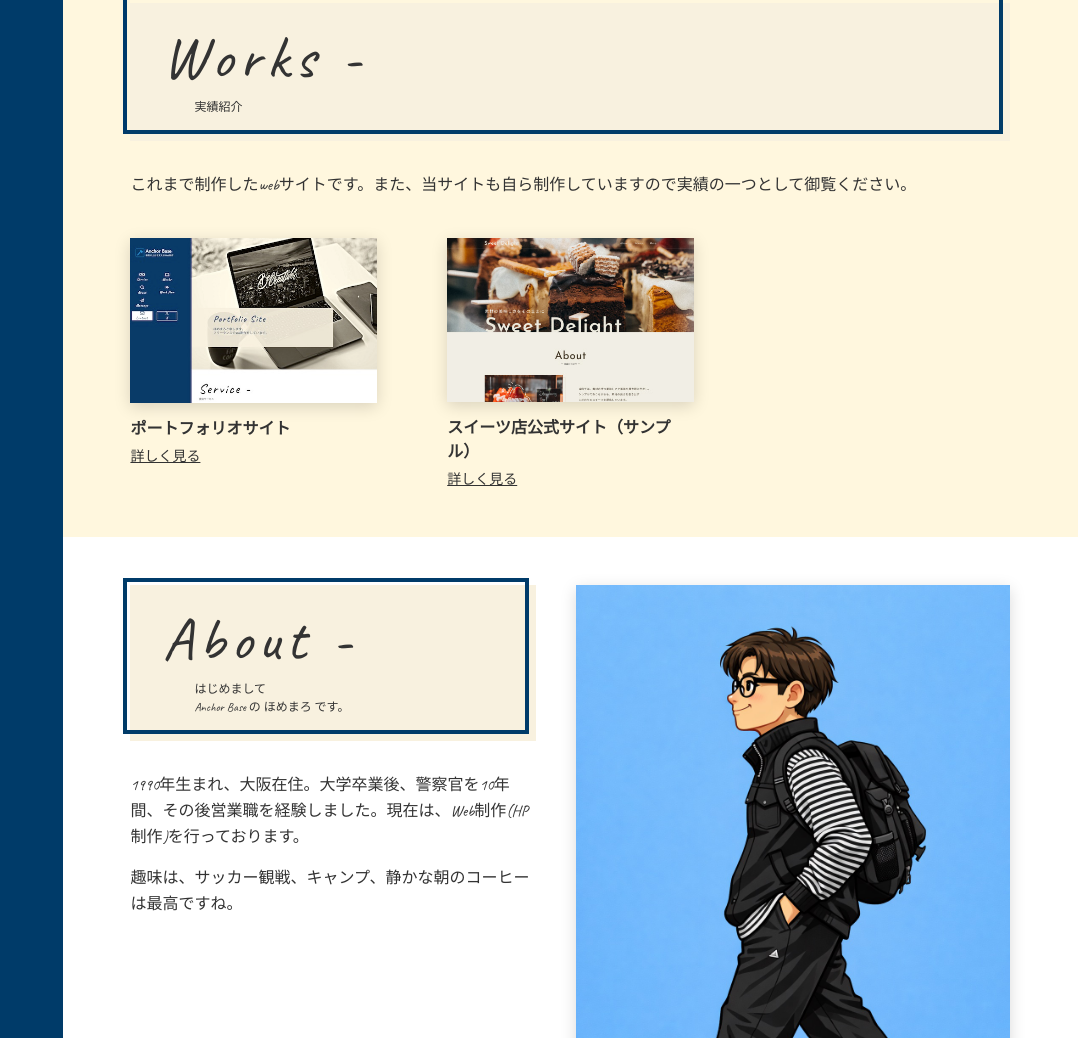
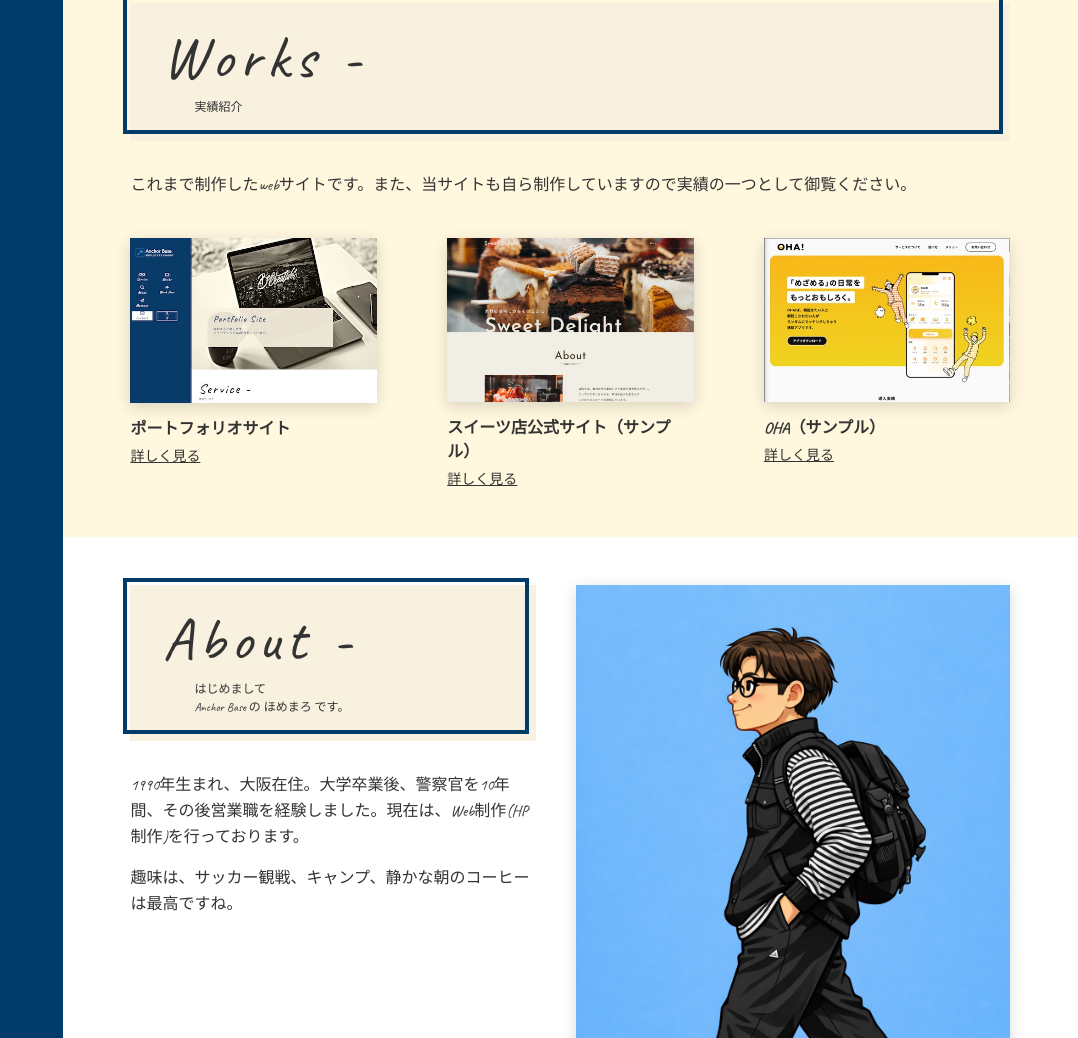
Before and after one commit to maro4120/portfolio, a plain HTML site: page index.html in a window 1280 px wide. Shown: the part 1253-2291 px from the top of the page, without its empty margins (202-1280 px from the left). Drawn offline with nearby package versions, Linux system fonts and the light colour scheme; a script that the page names is missing; a web font is replaced by a local one.

Commit message:
add: WorksにOHAサンプルサイトを追加

```diff
--- a/index.html
+++ b/index.html
@@ -27,7 +27,10 @@
     />
     <meta property="og:type" content="website" />
     <meta property="og:url" content="https://anchorbase-web.com/" />
-    <meta property="og:image" content="https://anchorbase-web.com/img/ogp.jpeg" />
+    <meta
+      property="og:image"
+      content="https://anchorbase-web.com/img/ogp.jpeg"
+    />
     <meta property="og:site_name" content="AnchorBase" />
     <meta property="og:locale" content="ja_JP" />
 
@@ -41,7 +44,10 @@
       name="twitter:description"
       content="大阪拠点のフリーランスWEBコーダー「ほめまろ」のポートフォリオサイト。HTML/CSS・JavaScriptを使ったホームページ制作・修正・改善を承ります。「WEBサイトを作りたい」「既存サイトをリニューアルしたい」など、お気軽にご相談ください。"
     />
-    <meta name="twitter:image" content="https://anchorbase-web.com/img/ogp.jpeg" />
+    <meta
+      name="twitter:image"
+      content="https://anchorbase-web.com/img/ogp.jpeg"
+    />
     <meta name="twitter:site" content="@GOSAKAY7" />
 
     <!-- Google Fonts -->
@@ -61,11 +67,7 @@
     <div class="wrapper">
       <header class="header">
         <div class="header__container">
-          <img
-            src="./img/Anchor Base-logo-transparent.png"
-            alt=""
-            srcset=""
-          />
+          <img src="./img/Anchor Base-logo-transparent.png" alt="" srcset="" />
           <button
             type="button"
             id="js-button-drawer"
@@ -297,7 +299,12 @@
                     <img src="./img/img_works1.jpeg" alt="" srcset="" />
                   </div>
                   <h3 class="works__item-name">ポートフォリオサイト</h3>
-                  <a href="https://anchorbase-web.com/" target="_blank" class="works__link">詳しく見る</a>
+                  <a
+                    href="https://anchorbase-web.com/"
+                    target="_blank"
+                    class="works__link"
+                    >詳しく見る</a
+                  >
                 </li>
                 <li class="works__item">
                   <div class="works__item-img">
@@ -306,7 +313,28 @@
                   <h3 class="works__item-name">
                     スイーツ店公式サイト（サンプル）
                   </h3>
-                  <a href="https://maro4120.github.io/sweets-site/"  target="_blank" class="works__link">詳しく見る</a>
+                  <a
+                    href="https://maro4120.github.io/sweets-site/"
+                    target="_blank"
+                    class="works__link"
+                    >詳しく見る</a
+                  >
+                </li>
+                <li class="works__item">
+                  <div class="works__item-img">
+                    <img
+                      src="./img/img_work3.jpg"
+                      alt="OHA サンプルサイト"
+                      srcset=""
+                    />
+                  </div>
+                  <h3 class="works__item-name">OHA（サンプル）</h3>
+                  <a
+                    href="https://maro4120.github.io/oha-app/"
+                    target="_blank"
+                    class="works__link"
+                    >詳しく見る</a
+                  >
                 </li>
               </ul>
             </div>
```
Also changed, not shown: img/img_work3.jpg (added), img/img_works3.jpeg (renamed from img/img_works3.jpg).
